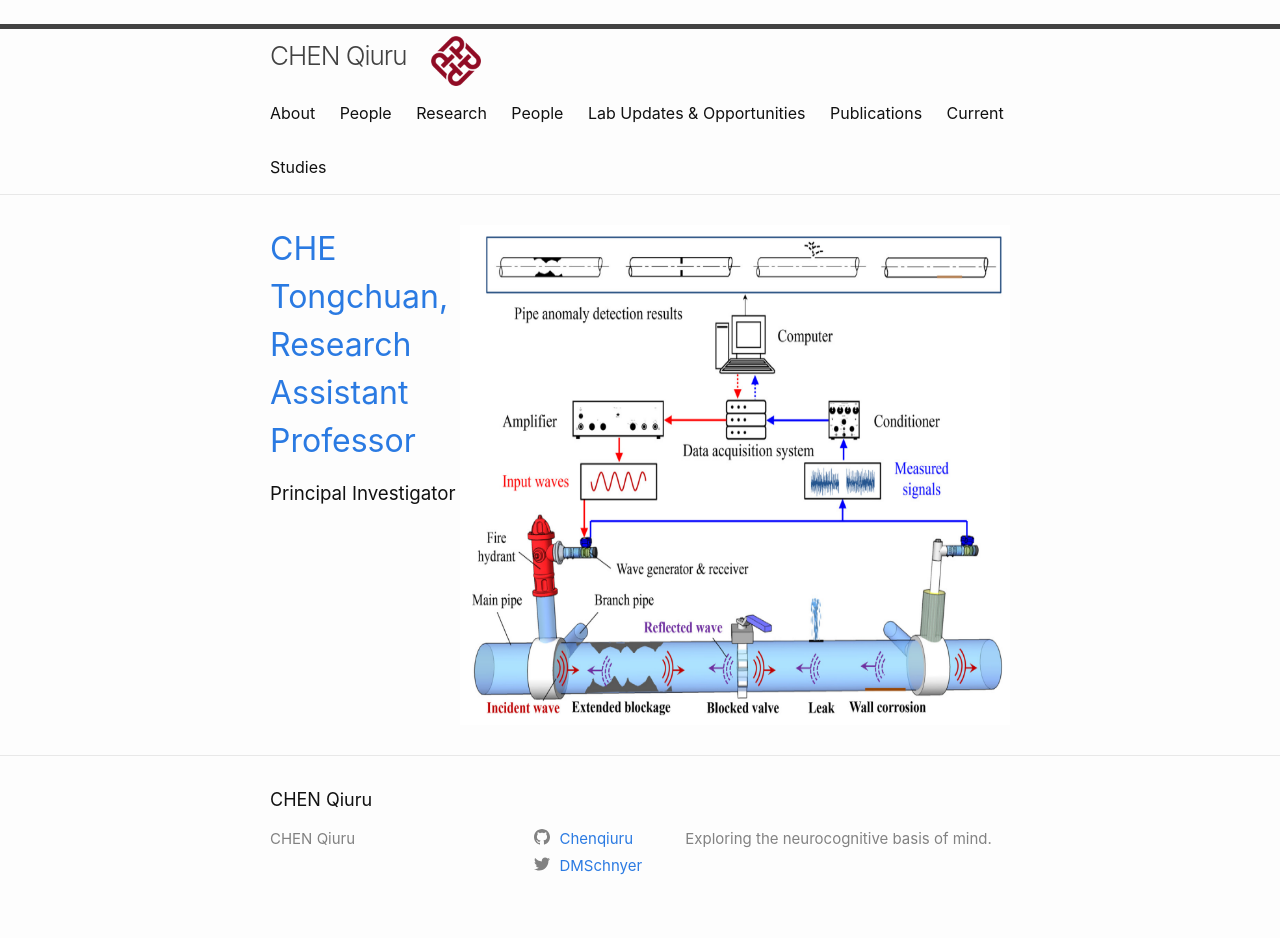
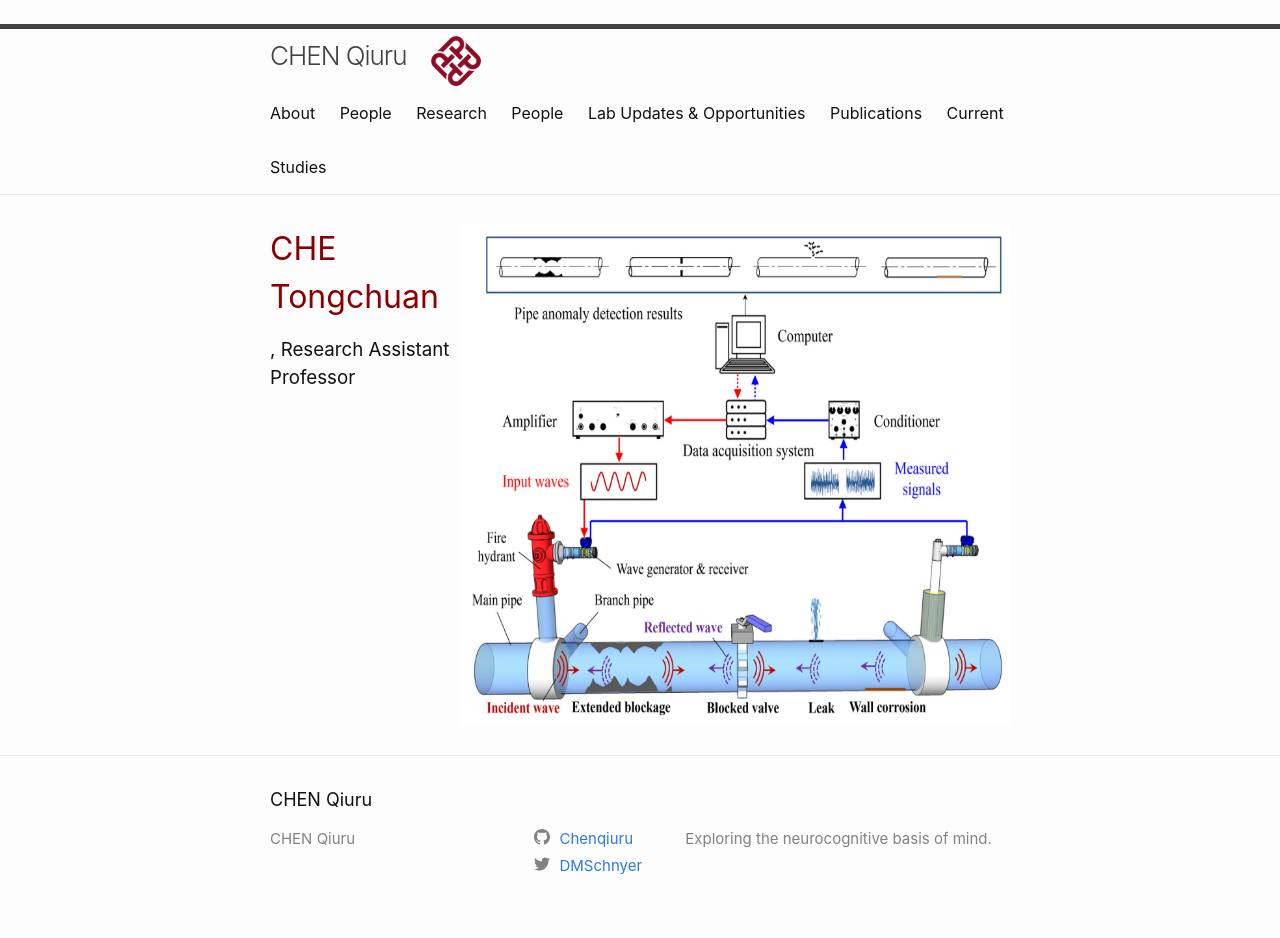
Before and after one commit to CCCHEN777/CCCHEN777.github.io, a Jekyll site: the page built from index.md, in a window 1280 px wide. Built offline with Jekyll 4.4.1, drawn with Linux system fonts in a browser that asks for light colours; nearby versions of some CDN libraries.

Commit message:
home.html

```diff
--- a/_layouts/home.html
+++ b/_layouts/home.html
@@ -4,8 +4,8 @@ layout: default
 
 <div class="home">
     <img src="assets/home_page.png" alt="home page image" height="500" width="550" style="float: right;">
-    <h1> <a href="/people/davidmschnyer/"> CHE Tongchuan, Research Assistant Professor</a></h1>
-    <h3>Principal Investigator</h3>
+    <h1> <a href="/people/davidmschnyer/" style="color: #8B0000;"> CHE Tongchuan</a></h1>
+    <h3>, Research Assistant Professor</h3>
 <!--
 
   {%- if page.title -%}
```
